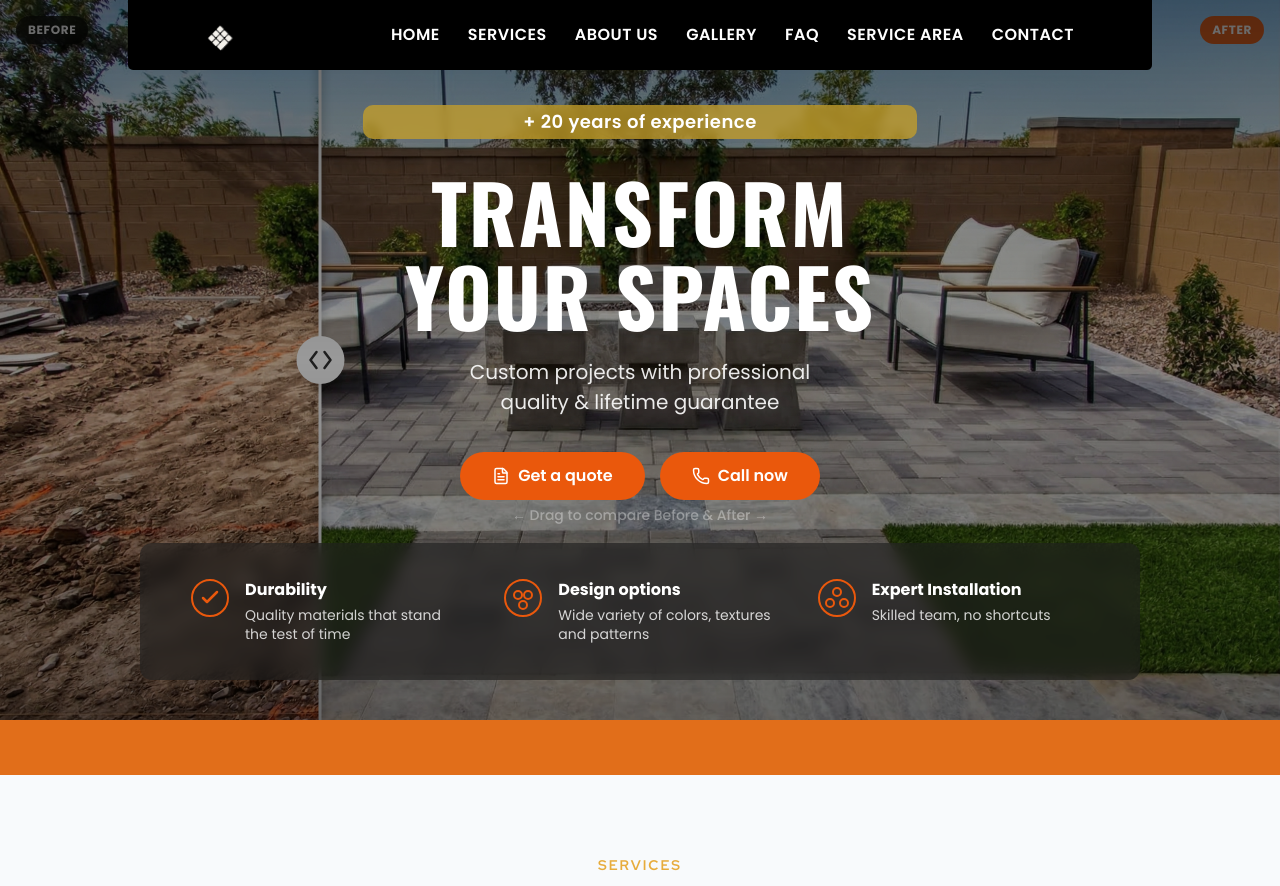
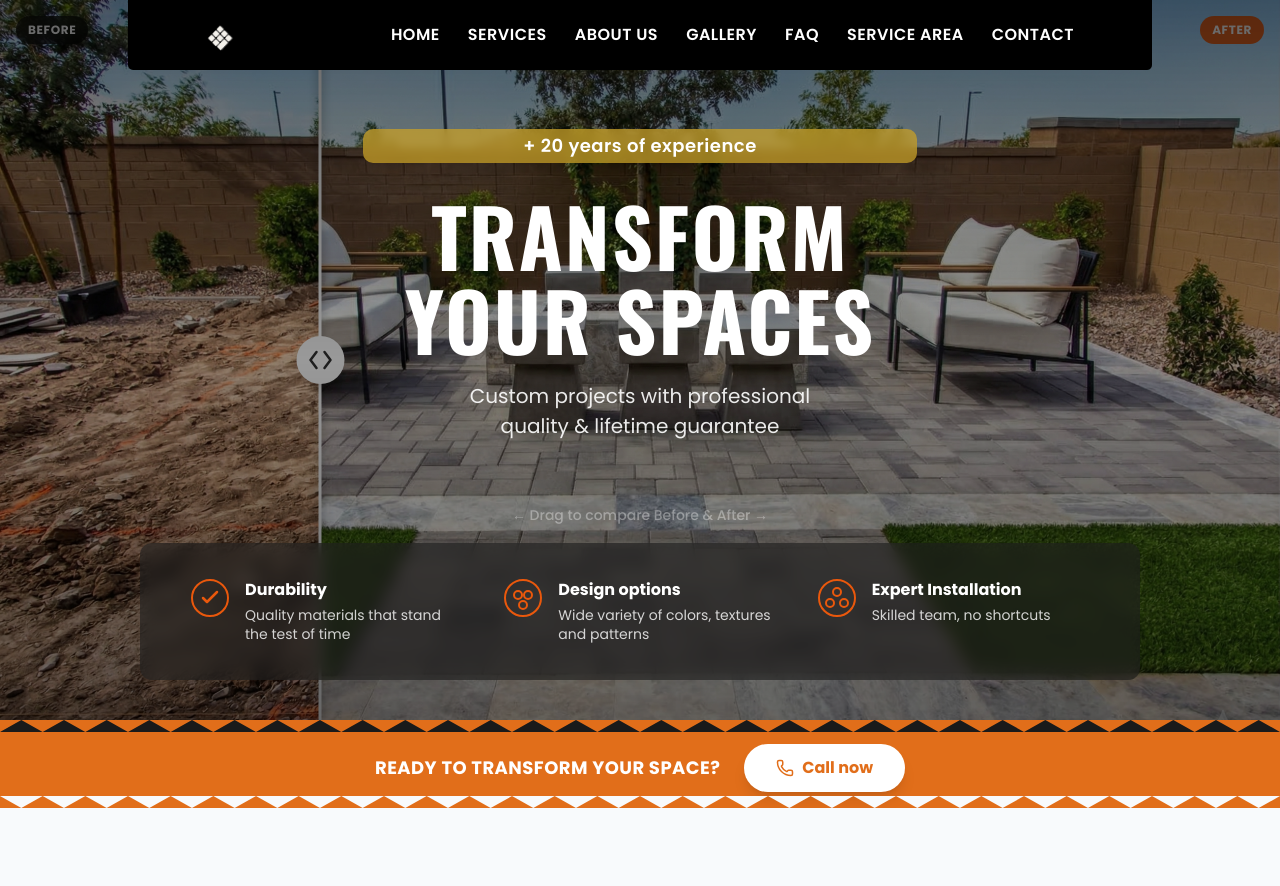
Before and after one commit to tpservicesca/tp-pavers, a Next.js app: page / in a window 1280 px wide. Shown: the top 886 px of the page. Built offline with nearby package versions, Linux system fonts and the light colour scheme.

Commit message:
Remove hero CTA buttons, add Call Now zigzag strip
- Removed 'Get a quote' and 'Call now' buttons from Hero section
- Created CallNowStrip component: orange band with zigzag edges and 'Call now' button
- Replaces the plain orange divider between Hero and Services

```diff
--- a/src/app/page.tsx
+++ b/src/app/page.tsx
@@ -1,5 +1,6 @@
 import Header from '@/components/Header';
 import Hero from '@/components/Hero';
+import CallNowStrip from '@/components/CallNowStrip';
 import Services from '@/components/Services';
 import About from '@/components/About';
 import Gallery from '@/components/Gallery';
@@ -13,8 +14,7 @@ export default function Home() {
     <>
       <Header />
       <Hero />
-      {/* Orange Divider */}
-      <div className="h-[55px] bg-brand-orange-dark" />
+      <CallNowStrip />
       <Services />
       <About />
       <Gallery />
--- /dev/null
+++ b/src/components/CallNowStrip.tsx
@@ -0,0 +1,50 @@
+import { Phone } from 'lucide-react';
+import { TrackLink } from './TrackLink';
+
+export default function CallNowStrip() {
+  return (
+    <div className="relative bg-brand-orange-dark overflow-hidden">
+      {/* Zigzag top edge */}
+      <svg
+        className="absolute top-0 left-0 w-full"
+        viewBox="0 0 1200 12"
+        preserveAspectRatio="none"
+        height="12"
+      >
+        <path
+          d="M0 12 L20 0 L40 12 L60 0 L80 12 L100 0 L120 12 L140 0 L160 12 L180 0 L200 12 L220 0 L240 12 L260 0 L280 12 L300 0 L320 12 L340 0 L360 12 L380 0 L400 12 L420 0 L440 12 L460 0 L480 12 L500 0 L520 12 L540 0 L560 12 L580 0 L600 12 L620 0 L640 12 L660 0 L680 12 L700 0 L720 12 L740 0 L760 12 L780 0 L800 12 L820 0 L840 12 L860 0 L880 12 L900 0 L920 12 L940 0 L960 12 L980 0 L1000 12 L1020 0 L1040 12 L1060 0 L1080 12 L1100 0 L1120 12 L1140 0 L1160 12 L1180 0 L1200 12 Z"
+          fill="#1a1a1a"
+        />
+      </svg>
+
+      {/* Content */}
+      <div className="flex items-center justify-center py-4 pt-6 gap-4 sm:gap-6">
+        <span className="text-white text-base sm:text-lg font-bold tracking-wide uppercase hidden sm:inline">
+          Ready to transform your space?
+        </span>
+        <TrackLink
+          href="tel:+15106502083"
+          event="phone_call"
+          category="Contact"
+          label="tel:+15106502083 - Orange Strip"
+          className="inline-flex items-center justify-center gap-2 px-6 sm:px-8 py-2.5 sm:py-3 rounded-full text-sm sm:text-base font-bold bg-white text-brand-orange-dark hover:bg-gray-100 hover:-translate-y-0.5 transition-all duration-300 shadow-lg"
+        >
+          <Phone size={18} /> Call now
+        </TrackLink>
+      </div>
+
+      {/* Zigzag bottom edge */}
+      <svg
+        className="absolute bottom-0 left-0 w-full"
+        viewBox="0 0 1200 12"
+        preserveAspectRatio="none"
+        height="12"
+      >
+        <path
+          d="M0 0 L20 12 L40 0 L60 12 L80 0 L100 12 L120 0 L140 12 L160 0 L180 12 L200 0 L220 12 L240 0 L260 12 L280 0 L300 12 L320 0 L340 12 L360 0 L380 12 L400 0 L420 12 L440 0 L460 12 L480 0 L500 12 L520 0 L540 12 L560 0 L580 12 L600 0 L620 12 L640 0 L660 12 L680 0 L700 12 L720 0 L740 12 L760 0 L780 12 L800 0 L820 12 L840 0 L860 12 L880 0 L900 12 L920 0 L940 12 L960 0 L980 12 L1000 0 L1020 12 L1040 0 L1060 12 L1080 0 L1100 12 L1120 0 L1140 12 L1160 0 L1180 12 L1200 0 Z"
+          fill="#f8fafc"
+        />
+      </svg>
+    </div>
+  );
+}
--- a/src/components/Hero.tsx
+++ b/src/components/Hero.tsx
@@ -1,5 +1,3 @@
-import { FileText, Phone } from 'lucide-react';
-import { TrackLink } from './TrackLink';
 import DynamicBeforeAfterSlider from './DynamicBeforeAfterSlider';
 
 export default function Hero() {
@@ -34,26 +32,7 @@ export default function Hero() {
         <p className="text-xl text-white/90 mb-[35px] leading-[1.5] font-normal">
           Custom projects with professional<br />quality &amp; lifetime guarantee
         </p>
-        <div className="flex gap-[15px] justify-center flex-wrap max-[480px]:flex-col max-[480px]:w-full max-[480px]:max-w-[300px] pointer-events-auto">
-          <TrackLink
-            href="#contact"
-            event="get_quote_click"
-            category="Engagement"
-            label="Get a quote - Hero"
-            className="inline-flex items-center justify-center gap-2 px-8 py-3 rounded-full text-base font-semibold bg-brand-orange text-white hover:bg-brand-orange-hover hover:-translate-y-0.5 transition-all duration-300"
-          >
-            <FileText size={18} /> Get a quote
-          </TrackLink>
-          <TrackLink
-            href="tel:+15106502083"
-            event="phone_call"
-            category="Contact"
-            label="tel:+15106502083"
-            className="inline-flex items-center justify-center gap-2 px-8 py-3 rounded-full text-base font-semibold bg-brand-orange text-white hover:bg-brand-orange-hover hover:-translate-y-0.5 transition-all duration-300"
-          >
-            <Phone size={18} /> Call now
-          </TrackLink>
-        </div>
+
       </div>
 
       {/* Drag hint */}
```
